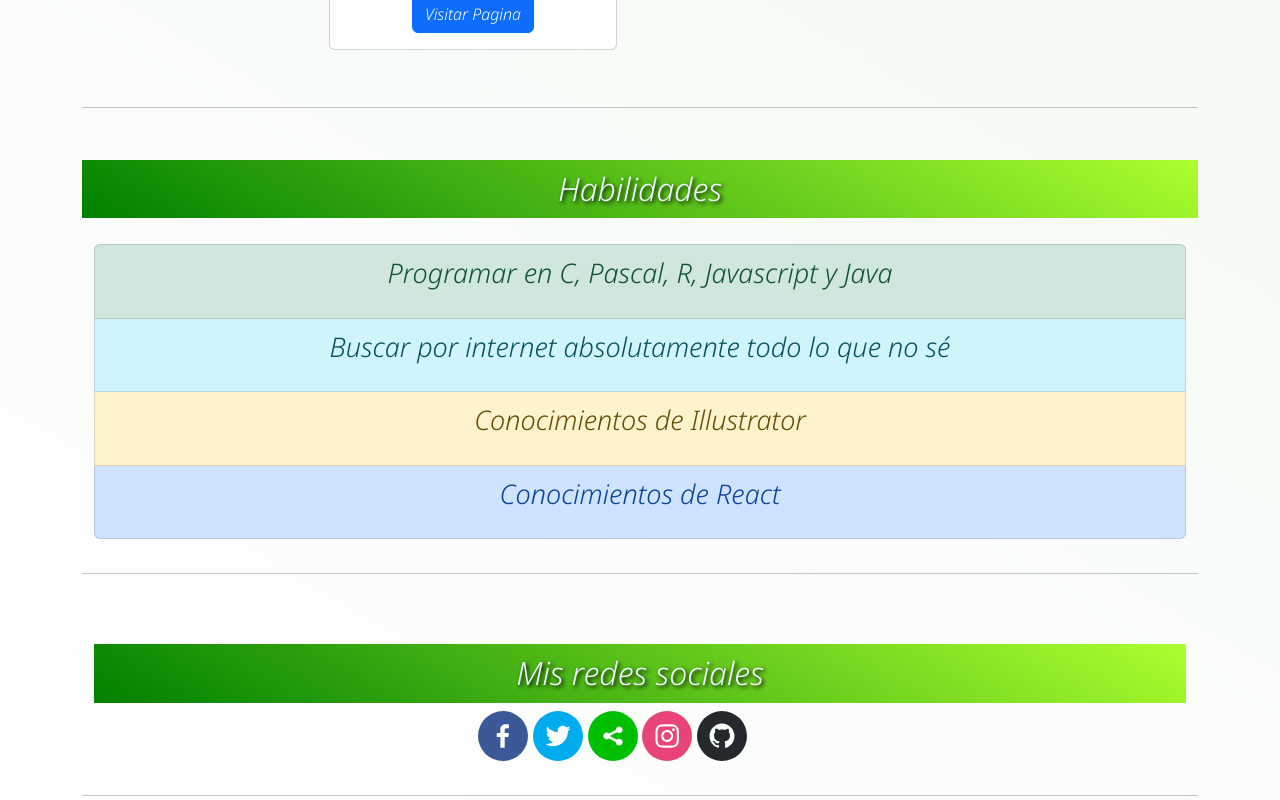
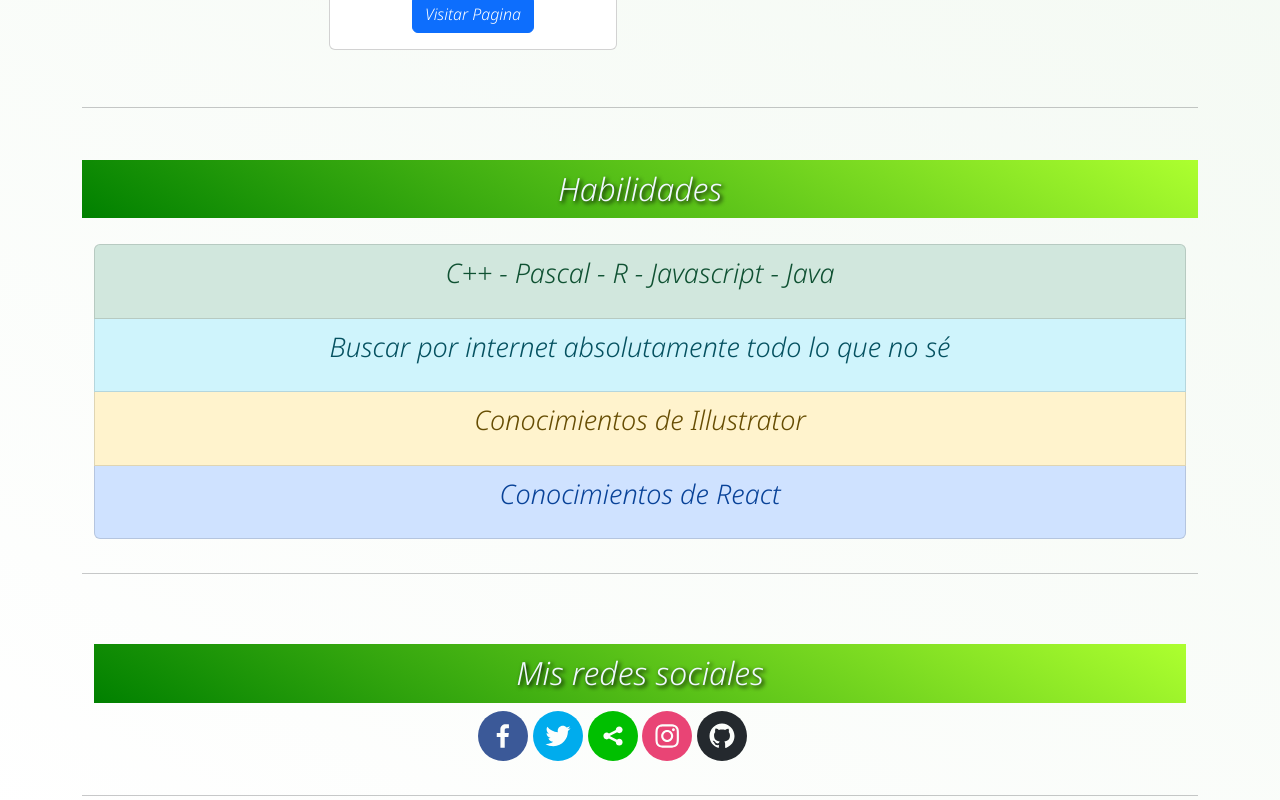
Before and after one commit to ivan1arriola/ivan1arriola, a React (Create React App) app: page / in a window 1280 px wide. Shown: the part 968-1768 px from the top of the page. Built offline with nearby package versions, Linux system fonts and the light colour scheme.

Commit message:
habilidades

```diff
--- a/src/components/Habilidades.jsx
+++ b/src/components/Habilidades.jsx
@@ -6,7 +6,7 @@ function Habilidades() {
     <h2>Habilidades</h2>
     <div className='container'>
         <ListGroup>
-        <ListGroup.Item variant="success" className='text'><p>Programar en C, Pascal, R, Javascript y Java</p></ListGroup.Item>
+        <ListGroup.Item variant="success" className='text'><p>C++ - Pascal - R - Javascript - Java </p></ListGroup.Item>
         <ListGroup.Item variant="info" className='text'><p>Buscar por internet absolutamente todo lo que no sé</p></ListGroup.Item>
         <ListGroup.Item variant="warning" className='text'><p>Conocimientos de Illustrator</p></ListGroup.Item>
         <ListGroup.Item variant="primary" className='text'><p>Conocimientos de React</p></ListGroup.Item>
```
